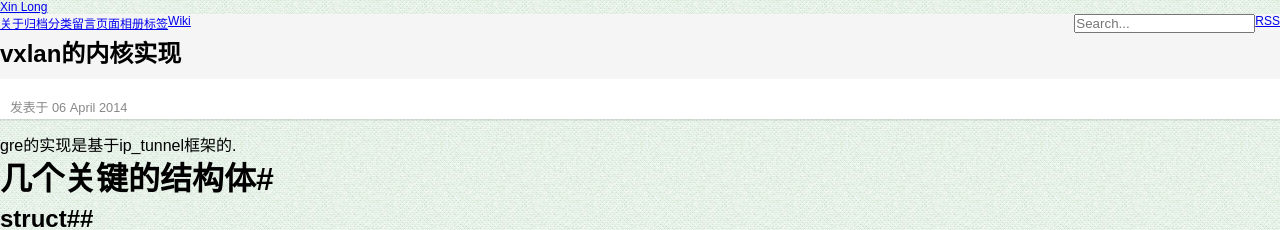
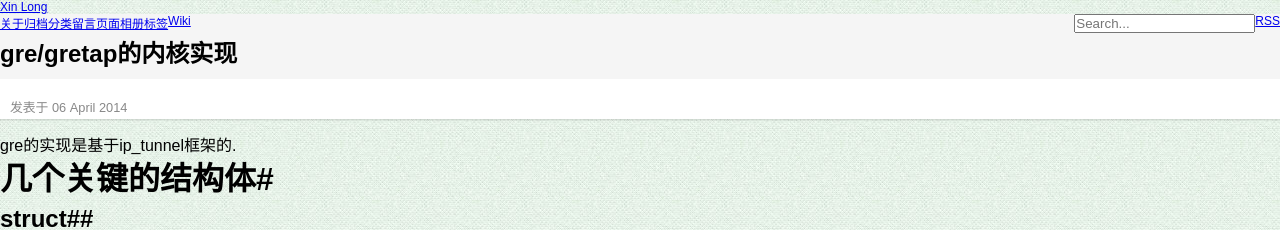
Before and after one commit to fengpsky/lxin.github.io, a Jekyll site: the page built from _posts/2014-04-06-gre-implementation.md, in a window 1280 px wide. Shown: the top 230 px of the page. Built offline with Jekyll 4.4.1, drawn with Linux system fonts in a browser that asks for light colours; comment, search, counter and statistics services are not loaded.

Commit message:
some change

```diff
--- a/_posts/2014-04-06-gre-implementation.md
+++ b/_posts/2014-04-06-gre-implementation.md
@@ -1,6 +1,6 @@
 ---
 layout: post
-title: "vxlan的内核实现"
+title: "gre/gretap的内核实现"
 category: linux kernel
 excerpt: "about linux vxlan"
 tags: "kernel"
```
